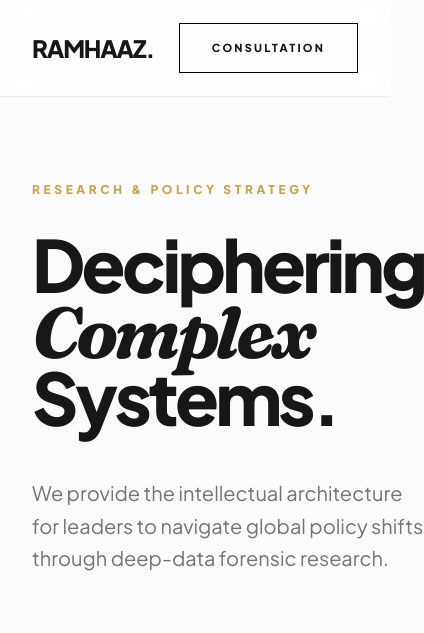
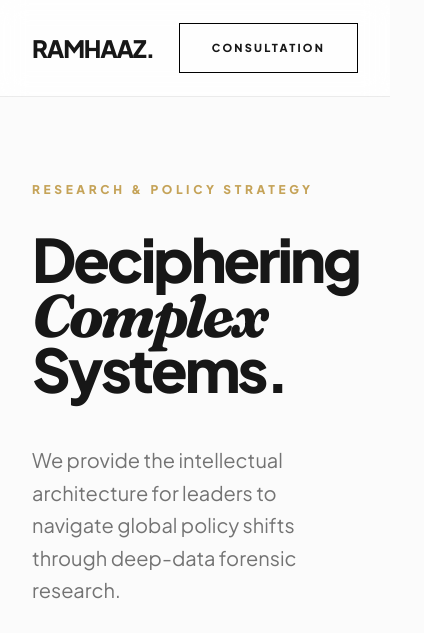
Before and after one commit to Taztahir/Ramhaaz, a plain HTML site: page index.html in a window 390 px wide. Shown: the top 633 px of the page, 424 px wide, since content can reach past the window. Drawn offline with nearby package versions, Linux system fonts and the light colour scheme.

Commit message:
New ramhaaz

```diff
--- a/index.html
+++ b/index.html
@@ -35,7 +35,7 @@
         <div class="max-w-[1600px] mx-auto grid lg:grid-cols-12 gap-0 w-full">
             <div class="lg:col-span-8 py-20 lg:pr-20">
                 <span class="text-gold font-bold uppercase tracking-[0.3em] text-xs">Research & Policy Strategy</span>
-                <h1 class="text-7xl lg:text-[120px] leading-[0.9] font-bold tracking-tighter mt-8 mb-12">
+                <h1 class="text-6xl lg:text-[120px] leading-[0.9] font-bold tracking-tighter mt-8 mb-12">
                     Deciphering <br> <span class="serif italic font-normal">Complex</span> Systems.
                 </h1>
                 <p class="text-xl lg:text-2xl text-neutral-500 max-w-2xl leading-relaxed">
```
